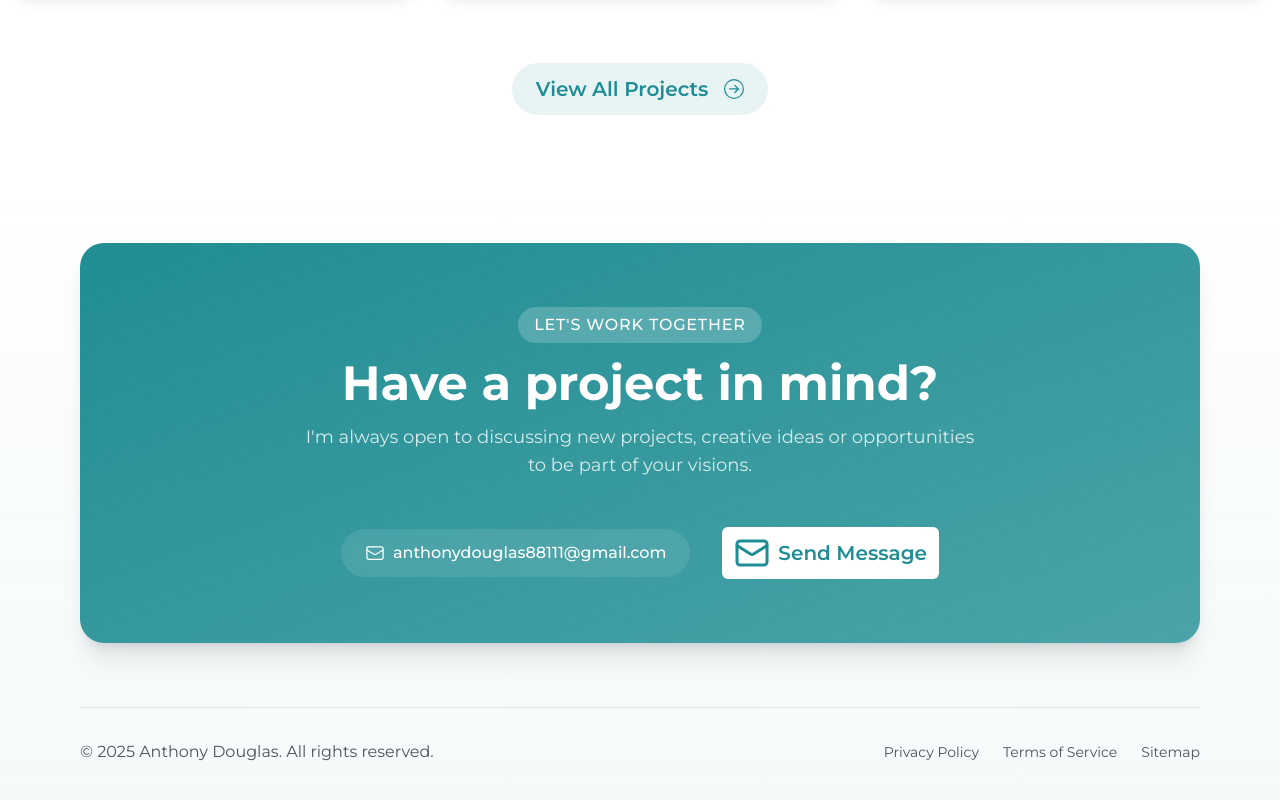
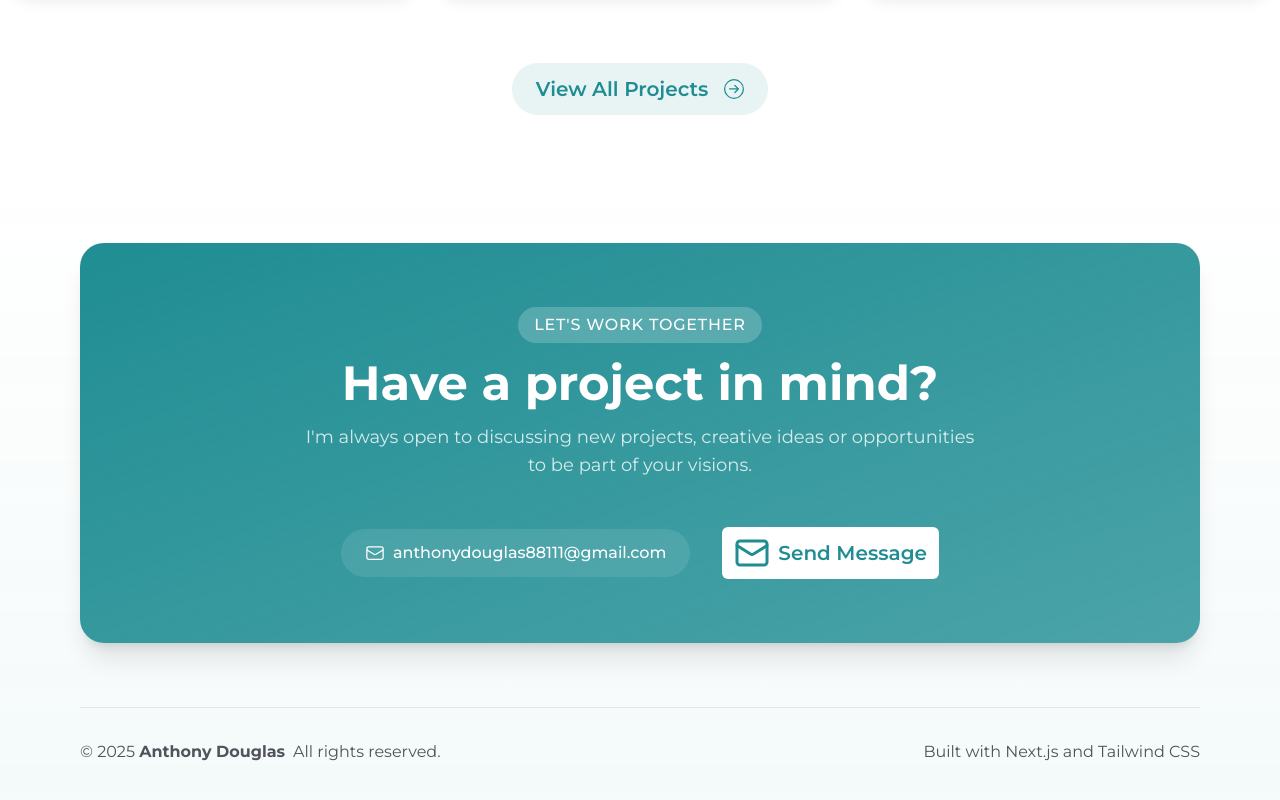
Before and after one commit to anthonydouglas88111/portfolio, a Next.js app: page / in a window 1280 px wide. Shown: the part 2330-3130 px from the top of the page. Built offline with nearby package versions, Linux system fonts and the light colour scheme.

Commit message:
change the footer

```diff
--- a/src/components/icons.tsx
+++ b/src/components/icons.tsx
@@ -16,6 +16,32 @@ export const GithubIcon = (props: IconType) => (
     <path d="M165.9 397.4c0 2-2.3 3.6-5.2 3.6-3.3.3-5.6-1.3-5.6-3.6 0-2 2.3-3.6 5.2-3.6 3-.3 5.6 1.3 5.6 3.6zm-31.1-4.5c-.7 2 1.3 4.3 4.3 4.9 2.6 1 5.6 0 6.2-2s-1.3-4.3-4.3-5.2c-2.6-.7-5.5.3-6.2 2.3zm44.2-1.7c-2.9.7-4.9 2.6-4.6 4.9.3 2 2.9 3.3 5.9 2.6 2.9-.7 4.9-2.6 4.6-4.6-.3-1.9-3-3.2-5.9-2.9zM244.8 8C106.1 8 0 113.3 0 252c0 110.9 69.8 205.8 169.5 239.2 12.8 2.3 17.3-5.6 17.3-12.1 0-6.2-.3-40.4-.3-61.4 0 0-70 15-84.7-29.8 0 0-11.4-29.1-27.8-36.6 0 0-22.9-15.7 1.6-15.4 0 0 24.9 2 38.6 25.8 21.9 38.6 58.6 27.5 72.9 20.9 2.3-16 8.8-27.1 16-33.7-55.9-6.2-112.3-14.3-112.3-110.5 0-27.5 7.6-41.3 23.6-58.9-2.6-6.5-11.1-33.3 2.6-67.9 20.9-6.5 69 27 69 27 20-5.6 41.5-8.5 62.8-8.5s42.8 2.9 62.8 8.5c0 0 48.1-33.6 69-27 13.7 34.7 5.2 61.4 2.6 67.9 16 17.7 25.8 31.5 25.8 58.9 0 96.5-58.9 104.2-114.8 110.5 9.2 7.9 17 22.9 17 46.4 0 33.7-.3 75.4-.3 83.6 0 6.5 4.6 14.4 17.3 12.1C428.2 457.8 496 362.9 496 252 496 113.3 383.5 8 244.8 8zM97.2 352.9c-1.3 1-1 3.3.7 5.2 1.6 1.6 3.9 2.3 5.2 1 1.3-1 1-3.3-.7-5.2-1.6-1.6-3.9-2.3-5.2-1zm-10.8-8.1c-.7 1.3.3 2.9 2.3 3.9 1.6 1 3.6.7 4.3-.7.7-1.3-.3-2.9-2.3-3.9-2-.6-3.6-.3-4.3.7zm32.4 35.6c-1.6 1.3-1 4.3 1.3 6.2 2.3 2.3 5.2 2.6 6.5 1 1.3-1.3.7-4.3-1.3-6.2-2.2-2.3-5.2-2.6-6.5-1zm-11.4-14.7c-1.6 1-1.6 3.6 0 5.9 1.6 2.3 4.3 3.3 5.6 2.3 1.6-1.3 1.6-3.9 0-6.2-1.4-2.3-4-3.3-5.6-2z"></path>
   </svg>
 );
+
+export function LinkedinIcon(props: React.SVGProps<SVGSVGElement>) {
+  return (
+    <svg
+      xmlns="http://www.w3.org/2000/svg"
+      viewBox="0 0 24 24"
+      fill="currentColor"
+      {...props}
+    >
+      <path d="M20.5 2h-17A1.5 1.5 0 002 3.5v17A1.5 1.5 0 003.5 22h17a1.5 1.5 0 001.5-1.5v-17A1.5 1.5 0 0020.5 2zM8 19H5v-9h3zM6.5 8.25A1.75 1.75 0 118.3 6.5a1.78 1.78 0 01-1.8 1.75zM19 19h-3v-4.74c0-1.42-.6-1.93-1.38-1.93A1.74 1.74 0 0013 14.19V19h-3v-9h2.9v1.3a3.11 3.11 0 012.7-1.4c1.55 0 3.36.86 3.36 3.66z" />
+    </svg>
+  );
+}
+
+export function TwitterIcon(props: React.SVGProps<SVGSVGElement>) {
+  return (
+    <svg
+      xmlns="http://www.w3.org/2000/svg"
+      viewBox="0 0 24 24"
+      fill="currentColor"
+      {...props}
+    >
+      <path d="M23.643 4.937c-.835.37-1.732.62-2.675.733.962-.576 1.7-1.49 2.048-2.578-.9.534-1.897.922-2.958 1.13-.85-.904-2.06-1.47-3.4-1.47-2.572 0-4.658 2.086-4.658 4.66 0 .364.042.718.12 1.06-3.873-.195-7.304-2.05-9.602-4.868-.4.69-.63 1.49-.63 2.342 0 1.616.823 3.043 2.072 3.878-.764-.025-1.482-.234-2.11-.583v.06c0 2.257 1.605 4.14 3.737 4.568-.392.106-.803.162-1.227.162-.3 0-.593-.028-.877-.082.593 1.85 2.313 3.198 4.352 3.234-1.595 1.25-3.604 1.995-5.786 1.995-.376 0-.747-.022-1.112-.065 2.062 1.323 4.51 2.093 7.14 2.093 8.57 0 13.255-7.098 13.255-13.254 0-.2-.005-.402-.014-.602.91-.658 1.7-1.477 2.323-2.41z" />
+    </svg>
+  );
+}
 
 export const ArrowTopRight = (props: IconType) => (
   <svg
--- a/src/data/siteMetaData.mjs
+++ b/src/data/siteMetaData.mjs
@@ -11,6 +11,8 @@ export const siteMetadata = {
   image: "/assets/static/homepage.png",
   email: "anthonydouglas88111@gmail.com",
   github: "https://github.com/anthonydouglas88111",
+  linkedin: "https://linkedin.com/in/anthonydouglas88111",
+  twitter: "https://twitter.com/anthonydouglas88111",
   locale: "en-US",
   country: "Canada",
   city: "Toronto",
--- a/src/layout/footer.tsx
+++ b/src/layout/footer.tsx
@@ -56,28 +56,18 @@ export default function Footer() {
         <div className="mt-16 flex flex-col items-center justify-between gap-6 border-t border-zinc-200 pt-8 dark:border-zinc-800 sm:flex-row">
           <div className="flex items-center gap-2">
             <span className="text-base text-zinc-600 dark:text-zinc-400">
-              © {currentYear} {siteMetadata.author}. All rights reserved.
+              © {currentYear}{" "}
+              <span className="font-bold">{siteMetadata.author}</span>{" "}
+            </span>
+            <span className="text-base text-zinc-600 dark:text-zinc-400">
+              All rights reserved.
             </span>
           </div>
-          <div className="flex gap-6">
-            <Link
-              href="#"
-              className="text-sm text-zinc-600 transition-colors hover:text-accent dark:text-zinc-400"
-            >
-              Privacy Policy
-            </Link>
-            <Link
-              href="#"
-              className="text-sm text-zinc-600 transition-colors hover:text-accent dark:text-zinc-400"
-            >
-              Terms of Service
-            </Link>
-            <Link
-              href="#"
-              className="text-sm text-zinc-600 transition-colors hover:text-accent dark:text-zinc-400"
-            >
-              Sitemap
-            </Link>
+
+          <div className="flex items-center gap-2">
+            <span className="text-base text-zinc-600 dark:text-zinc-400">
+              Built with Next.js and Tailwind CSS
+            </span>
           </div>
         </div>
       </div>
```
